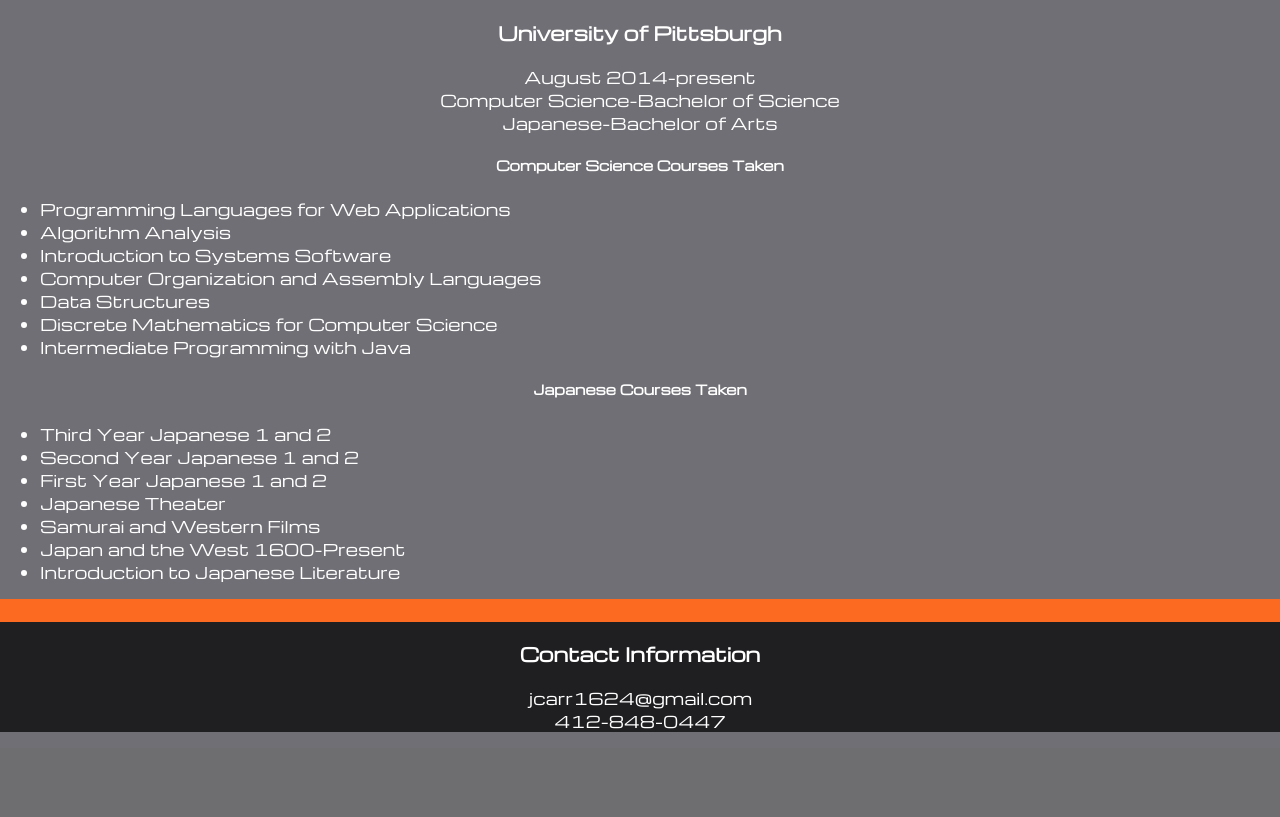
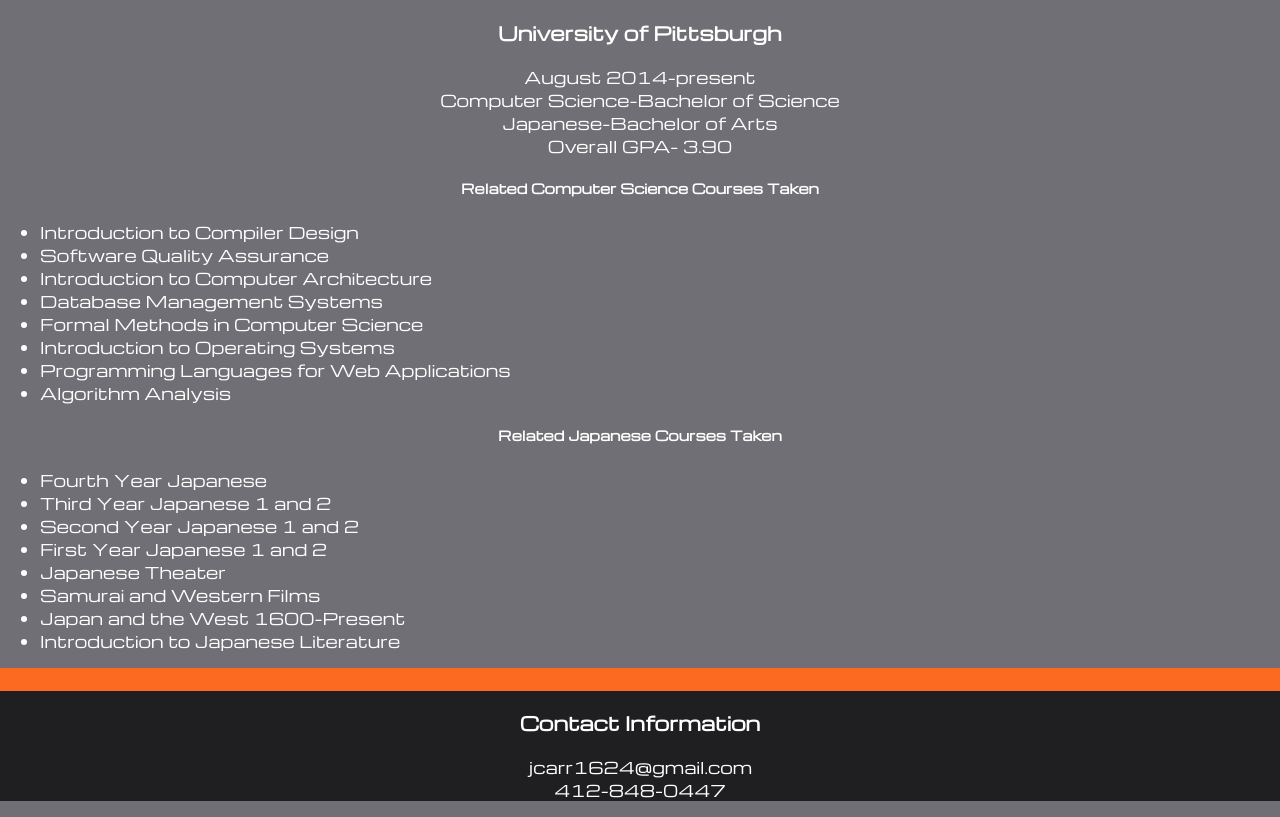
Before and after one commit to jcc117/Personal_Website, a Flask app: page /education in a window 1280 px wide. Shown: the part 136-953 px from the top of the page. Before the commit the page ends 868 px from the top, so only its background shows below. Run offline with Flask 2, Linux system fonts and the light colour scheme.

Commit message:
Updated text

```diff
--- a/static/style.css
+++ b/static/style.css
@@ -68,3 +68,15 @@ div.divider
 {
 	background: #fc6a21;
 }
+
+span.linkbox
+{
+	height: 80vh;
+	width: 33%;
+	text-align: center;
+}
+span.linkbox img
+{
+	display: block;
+	margin: 0 auto;
+}
--- a/templates/education.html
+++ b/templates/education.html
@@ -1,20 +1,22 @@
 {% extends "base.html" %}
 {% block body %}
-	<div>
+	<div class="edu">
 		<h3>University of Pittsburgh</h3>
-		<p>August 2014-present<br />Computer Science-Bachelor of Science<br />Japanese-Bachelor of Arts</p>
-		<h5>Computer Science Courses Taken</h5>
+		<p>August 2014-present<br />Computer Science-Bachelor of Science<br />Japanese-Bachelor of Arts<br />Overall GPA- 3.90</p>
+		<h5>Related Computer Science Courses Taken</h5>
 		<ul>
+			<li>Introduction to Compiler Design</li>
+			<li>Software Quality Assurance</li>
+			<li>Introduction to Computer Architecture</li>
+			<li>Database Management Systems</li>
+			<li>Formal Methods in Computer Science</li>
+			<li>Introduction to Operating Systems</li>
 			<li>Programming Languages for Web Applications</li>
 			<li>Algorithm Analysis</li>
-			<li>Introduction to Systems Software</li>
-			<li>Computer Organization and Assembly Languages</li>
-			<li>Data Structures</li>
-			<li>Discrete Mathematics for Computer Science</li>
-			<li>Intermediate Programming with Java</li>
 		</ul>
-		<h5>Japanese Courses Taken</h5>
+		<h5>Related Japanese Courses Taken</h5>
 		<ul>
+			<li>Fourth Year Japanese</li>
 			<li>Third Year Japanese 1 and 2</li>
 			<li>Second Year Japanese 1 and 2</li>
 			<li>First Year Japanese 1 and 2</li>
--- a/templates/home.html
+++ b/templates/home.html
@@ -27,7 +27,7 @@
 	</div>
 	<div>
 		<h1>Software Developer</h1>
-		<p>Hello, I am a future software developer and computer science student at the University of Pittsburgh. Striving for the highest of standards, I hope to become
+		<p>Hello, I am a software developer and computer science student at the University of Pittsburgh. Striving for the highest of standards academically and professionally, I hope to become
 		one of the industry's most valuable assets. Please feel free to explore this site and discover my personal goals and mission.</p>
 	</div>
 {% endblock %}
```
Also changed, not shown: templates/experience.html (+6 -3 lines), templates/links.html (+16 -0 lines), templates/projects.html (+3 -6 lines), static/facebook.png (added), static/github.png (added), static/linkedin.png (added).
